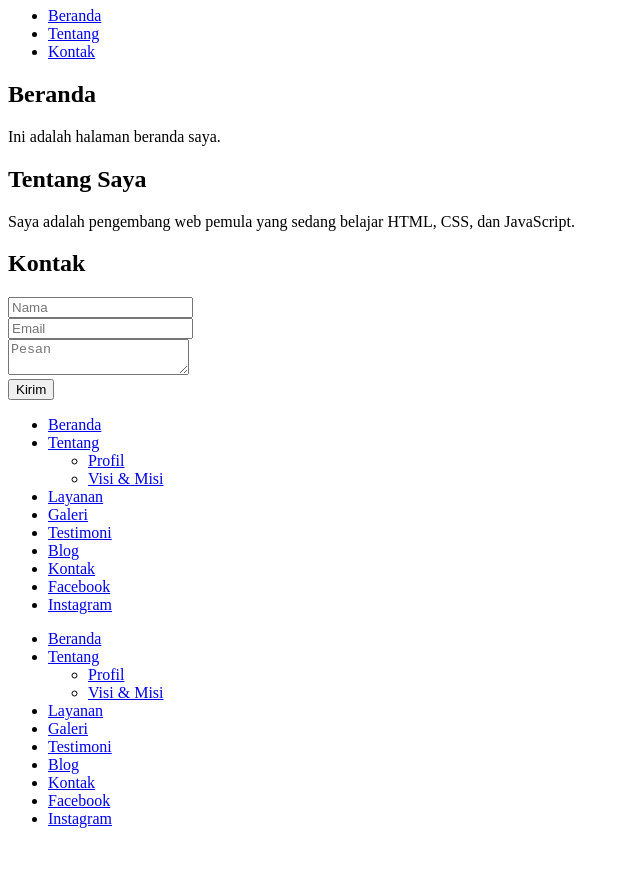
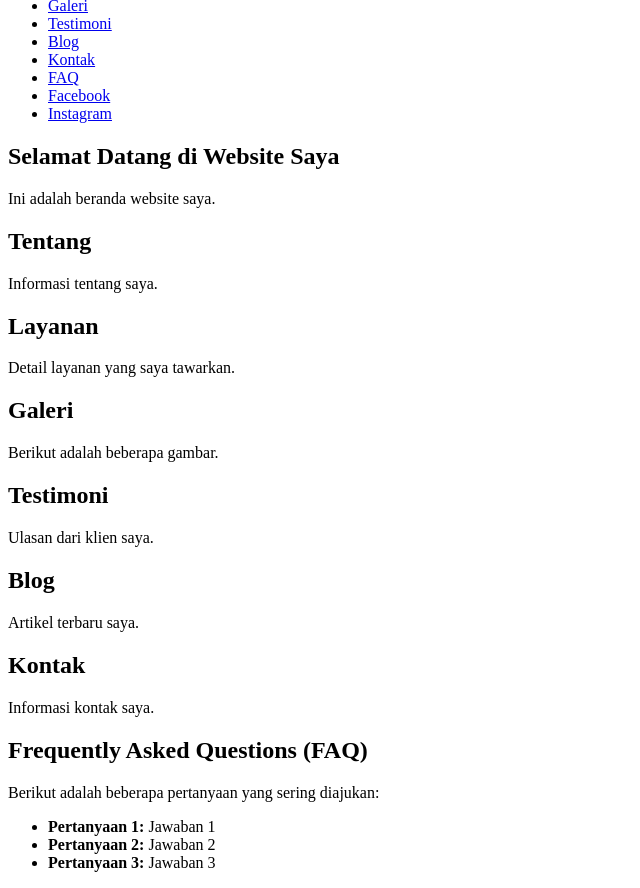
Before and after one commit to 191699Opik/MedanBranch3ID, a plain HTML site: page index.html in a window 1280 px wide. Shown: the part 73-961 px from the top of the page, without its empty margins (0-640 px from the left). Before the commit the page ends 917 px from the top, so only its background shows below. Drawn offline with Linux system fonts and the light colour scheme.

Commit message:
Add files via upload

```diff
--- a/index.html
+++ b/index.html
@@ -1,81 +1,72 @@
 <!DOCTYPE html>
-<html lang="en">
+<html lang="id">
 <head>
     <meta charset="UTF-8">
     <meta name="viewport" content="width=device-width, initial-scale=1.0">
     <title>Website Saya</title>
-  <link rel="stylesheet" href="styles.css"> <!-- Menghubungkan file CSS -->
+    <link rel="stylesheet" href="styles.css"> <!-- Pastikan ini terhubung dengan file CSS kamu -->
 </head>
 <body>
-  <header>
-    <h1>Selamat Datang di Website Saya</h1>
+
 <nav>
     <ul>
         <li><a href="#home">Beranda</a></li>
         <li><a href="#about">Tentang</a></li>
-        <li><a href="#contact">Kontak</a></li>
-      </ul>
-    </nav>
-  </header>
-
-  <section id="home">
-    <h2>Beranda</h2>
-    <p>Ini adalah halaman beranda saya.</p>
-  </section>
-
-  <section id="about">
-    <h2>Tentang Saya</h2>
-    <p>Saya adalah pengembang web pemula yang sedang belajar HTML, CSS, dan JavaScript.</p>
-  </section>
-
-  <section id="contact">
-    <h2>Kontak</h2>
-    <form id="contactForm">
-      <input type="text" id="name" placeholder="Nama" required><br>
-      <input type="email" id="email" placeholder="Email" required><br>
-      <textarea id="message" placeholder="Pesan" required></textarea><br>
-      <button type="submit">Kirim</button>
-    </form>
-  </section>
-
-  <script src="script.js"></script> <!-- Menghubungkan file JavaScript -->
-</body>
-</html>
-<nav>
-  <ul>
-    <li><a href="#home">Beranda</a></li>
-    <li><a href="#about">Tentang</a>
-      <ul>
-        <li><a href="#profile">Profil</a></li>
-        <li><a href="#vision">Visi & Misi</a></li>
-      </ul>
-    </li>
         <li><a href="#services">Layanan</a></li>
         <li><a href="#gallery">Galeri</a></li>
         <li><a href="#testimonials">Testimoni</a></li>
         <li><a href="#blog">Blog</a></li>
         <li><a href="#contact">Kontak</a></li>
-    <li><a href="https://facebook.com" target="_blank">Facebook</a></li>
-    <li><a href="https://instagram.com" target="_blank">Instagram</a></li>
-  </ul>
-<nav>
-  <ul>
-    <li><a href="#home">Beranda</a></li>
-    <li><a href="#about">Tentang</a>
-      <ul>
-        <li><a href="#profile">Profil</a></li>
-        <li><a href="#vision">Visi & Misi</a></li>
-      </ul>
-    </li>
-    <li><a href="#services">Layanan</a></li>
-    <li><a href="#gallery">Galeri</a></li>
-    <li><a href="#testimonials">Testimoni</a></li>
-    <li><a href="#blog">Blog</a></li>
-    <li><a href="#contact">Kontak</a></li>
+        <li><a href="#faq">FAQ</a></li> <!-- Menu tambahan -->
         <li><a href="https://facebook.com" target="_blank">Facebook</a></li>
         <li><a href="https://instagram.com" target="_blank">Instagram</a></li>
     </ul>
 </nav>
-<head>
-    <link rel="stylesheet" href="styles.css">
-</head>
+
+<section id="home">
+    <h1>Selamat Datang di Website Saya</h1>
+    <p>Ini adalah beranda website saya.</p>
+</section>
+
+<section id="about">
+    <h2>Tentang</h2>
+    <p>Informasi tentang saya.</p>
+</section>
+
+<section id="services">
+    <h2>Layanan</h2>
+    <p>Detail layanan yang saya tawarkan.</p>
+</section>
+
+<section id="gallery">
+    <h2>Galeri</h2>
+    <p>Berikut adalah beberapa gambar.</p>
+</section>
+
+<section id="testimonials">
+    <h2>Testimoni</h2>
+    <p>Ulasan dari klien saya.</p>
+</section>
+
+<section id="blog">
+    <h2>Blog</h2>
+    <p>Artikel terbaru saya.</p>
+</section>
+
+<section id="contact">
+    <h2>Kontak</h2>
+    <p>Informasi kontak saya.</p>
+</section>
+
+<section id="faq">
+    <h2>Frequently Asked Questions (FAQ)</h2>
+    <p>Berikut adalah beberapa pertanyaan yang sering diajukan:</p>
+    <ul>
+        <li><strong>Pertanyaan 1:</strong> Jawaban 1</li>
+        <li><strong>Pertanyaan 2:</strong> Jawaban 2</li>
+        <li><strong>Pertanyaan 3:</strong> Jawaban 3</li>
+    </ul>
+</section>
+
+</body>
+</html>
```
Lines whose indentation alone changed are shown as unchanged.
